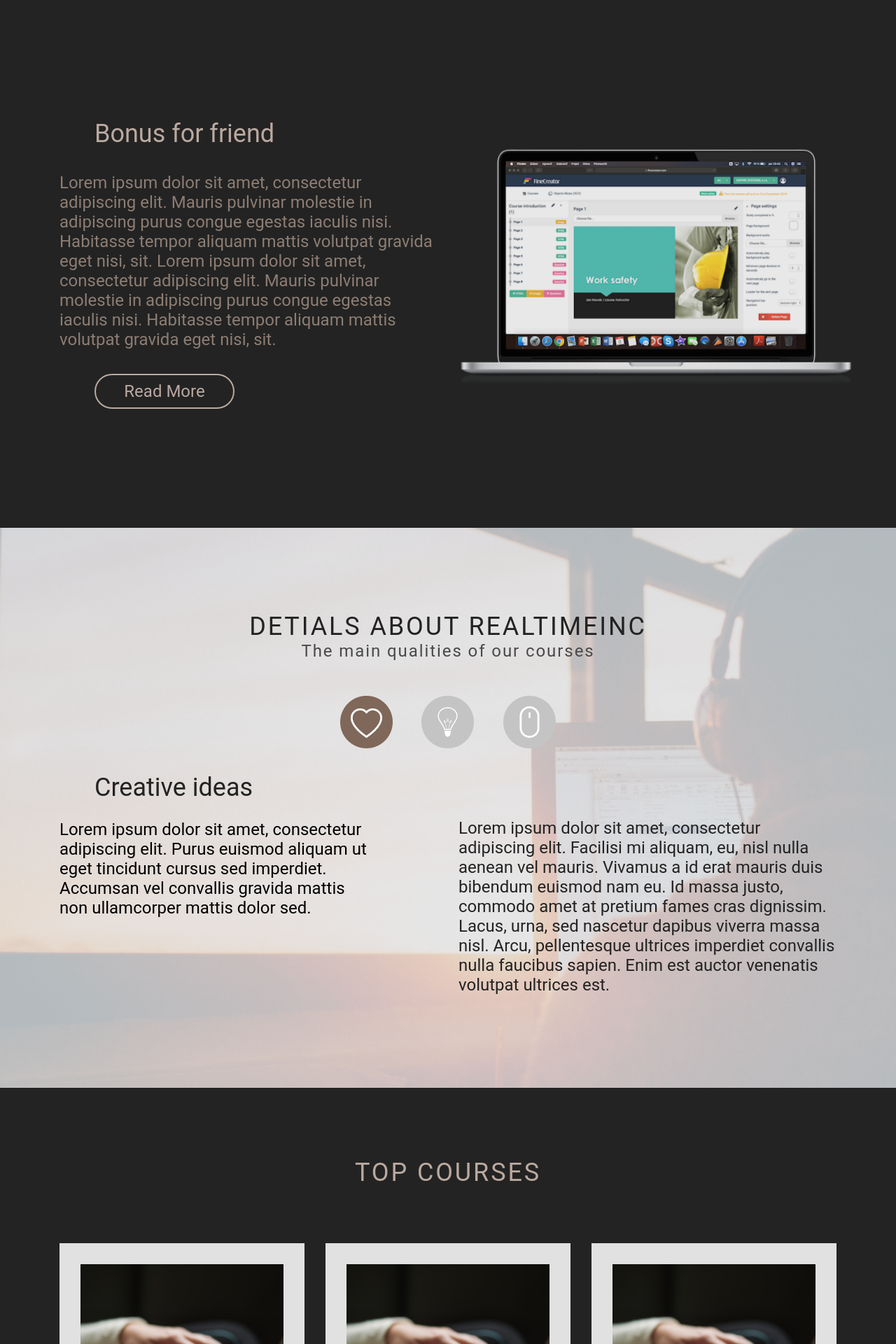
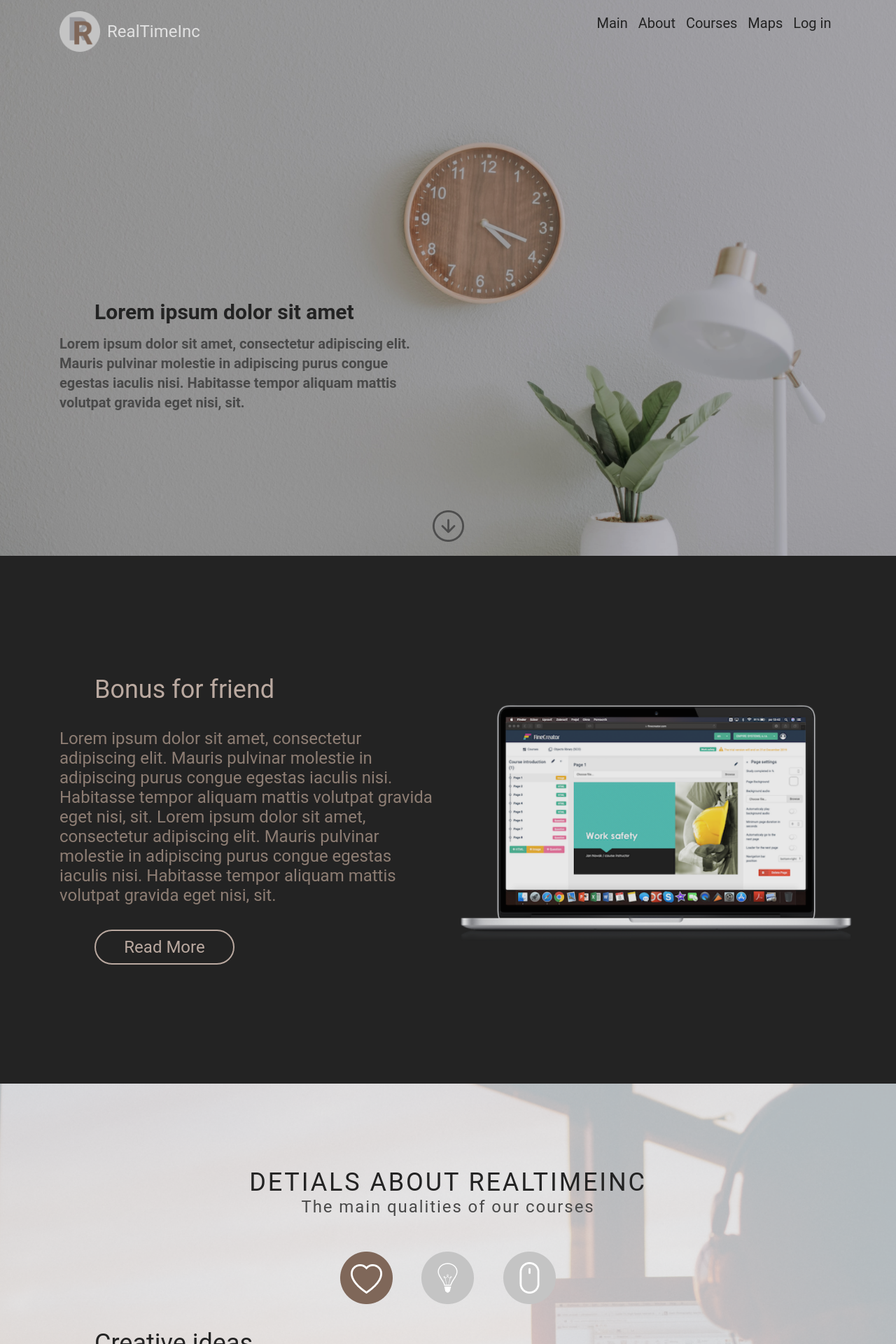
Before and after one commit to Qetu987/real_time_inc, a Django app: page / in a window 1280 px wide. Shown: the top 1920 px of the page at 70% size. Run offline with Django 3.2, Linux system fonts and the light colour scheme; some libraries are stand-ins or nearby versions.

Commit message:
first page

```diff
--- a/index/static/css/layout.css
+++ b/index/static/css/layout.css
@@ -5,6 +5,58 @@ body, p, a, h1{
     margin-bottom: 0em;
     padding: 0;
 }
+a:hover{
+    text-decoration: none;
+}
+/* main */
+.main_bg{
+    background-image: url("/static/images/main_bg.png");
+    background-size: cover;
+    background-position: center;
+}
+.margin_logo_main{
+    margin-top: 15px;
+}
+.main_menu_item{
+    margin-top: 25px;
+
+    font-family: Roboto;
+    font-style: normal;
+    font-weight: normal;
+    font-size: 20px;
+    line-height: 16px;
+
+    color: #232323;
+}
+.main_title{
+    margin-top: 350px;
+    margin-left: 50px;
+
+    font-family: Roboto;
+    font-style: normal;
+    font-weight: bold;
+    font-size: 30px;
+    line-height: 42px;
+
+    color: #232323;
+}
+.main_desc{
+    margin-top: 10px;
+
+    font-family: Roboto;
+    font-style: normal;
+    font-weight: bold;
+    font-size: 20px;
+    line-height: 28px;
+
+    color: #494949;
+}
+.main_arrow{
+    margin-top: 140px;
+    margin-bottom: 20px;
+}
+/* end main */
+
 /* bonus */
 .bonus_title{
     margin-left: 50px;
@@ -226,8 +278,9 @@ body, p, a, h1{
     margin-bottom: 45px;
 }
 .button_contactUs{
-    width: 360px;
-    height: 80px;
+    margin-top: 10px;
+    width: 300px;
+    height: 60px;
     border-radius: 100px;
     border: #232323 solid 2px;
 
@@ -243,7 +296,14 @@ body, p, a, h1{
     text-align: center;
 
     color: #232323;
+    transition: 0.2s;
 }
+.button_contactUs:hover{
+    border: #7F6759 solid 2px;
+    color: #7F6759;
+}
+
+
 /* end contact us */
 
 /* footer */
--- a/index/templates/index.html
+++ b/index/templates/index.html
@@ -1,8 +1,69 @@
 {% extends 'layout.html' %}
+{% load static %}
 
 {% block main %}
 <div class="main_bg">
+    <div class="container">
+        <div class="row">
+            <div class="col-md-2">
+                <div class="d-flex align-items-center margin_logo_main">
+                    <img src="{% static 'images/real_logo.png' %}" alt="" class="logo">
+                    <p class="name_company">RealTimeInc</p>
+                </div>
+            </div>
+            <div class="col-md"></div>
+            <div class="col-md-4 d-flex justify-content-around">
+                <a href="">
+                    <div class="main_menu_item">
+                        <p>Main</p>
+                    </div>
+                </a>
+                <a href="">
+                    <div class="main_menu_item">
+                        <p>About</p>
+                    </div>
+                </a>
+                <a href="">
+                    <div class="main_menu_item">
+                        <p>Courses</p>
+                    </div>
+                </a>
+                <a href="">
+                    <div class="main_menu_item">
+                        <p>Maps</p>
+                    </div>
+                </a>
+                <a href="">
+                    <div class="main_menu_item">
+                        <p>Log in</p>
+                    </div>
+                </a>
+            </div>
+        </div>
+    </div>
+    <div class="container">
+        <div class="row">
+            <div class="col-md-6">
+                <p class="main_title">Lorem ipsum dolor sit amet</p>
+                <p class="main_desc">Lorem ipsum dolor sit amet, consectetur adipiscing elit.
+                    Mauris pulvinar molestie in adipiscing purus congue egestas iaculis nisi.
+                    Habitasse tempor aliquam mattis volutpat gravida eget nisi, sit.</p>
+            </div>
+            <div class="col-md-6">
 
+            </div>
+        </div>
+    </div>
+    <div class="container">
+        <div class="row">
+            <div class="col-md-12 d-flex justify-content-center">
+                <a href="">
+                    <img src="{% static 'images/arrow.png' %}" alt="" class="main_arrow">
+                </a>
+            </div>
+
+        </div>
+    </div>
 </div>
 {% endblock %}
 
@@ -53,9 +114,9 @@
         <div class="row">
             <div class="col-md"></div>
             <div class="col-md-4 d-flex justify-content-around">
-                <img src="/static/images/heart.png" alt="" class="about_img">
-                <img src="/static/images/light.png" alt="" class="about_img">
-                <img src="/static/images/mouse.png" alt="" class="about_img">
+                <img src="{% static 'images/heart.png' %}" alt="" class="about_img">
+                <img src="{% static 'images/light.png' %}" alt="" class="about_img">
+                <img src="{% static 'images/mouse.png' %}" alt="" class="about_img">
             </div>
             <div class="col-md"></div>
         </div>
@@ -322,7 +383,7 @@
         <div class="row">
             <div class="col-md-4">
                 <div class="d-flex align-items-center all_Logo">
-                    <img src="/static/images/real_logo.png" alt="" class="logo">
+                    <img src="{% static 'images/real_logo.png' %}" alt="" class="logo">
                     <p class="name_company">RealTimeInc</p>
                 </div>
                 <div class="d-flex justify-content-between" >
```
Also changed, not shown: other parts of index/templates/index.html (+14 -14 lines), index/static/images/arrow.png (added), index/static/images/main_bg.png (added).
